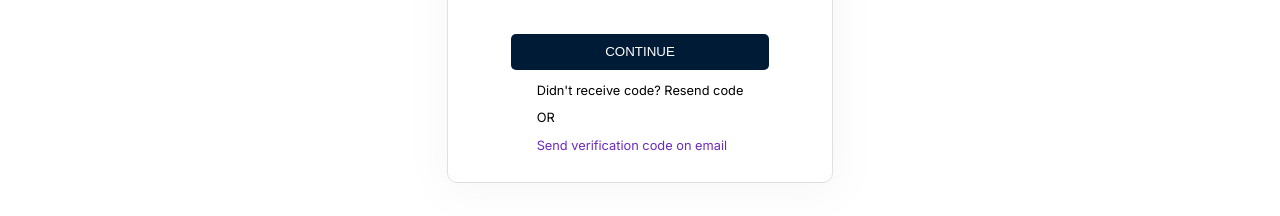
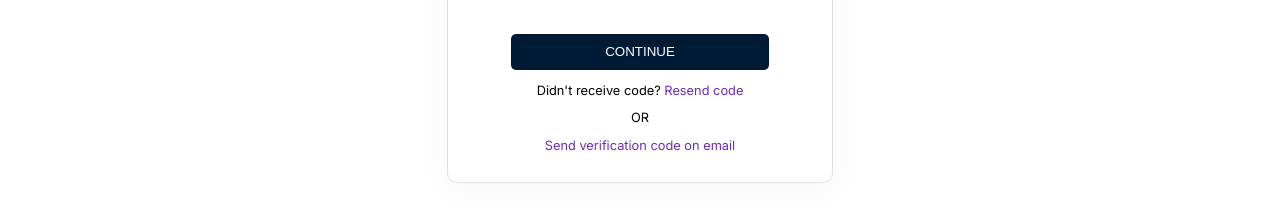
Before and after one commit to deniksb/DiaDrawInterview, a React (Create React App) app in the folder diadraw-fe/diadraw-fe/: page /verify/email in a window 1280 px wide. Shown: the part 454-670 px from the top of the page. Built offline with nearby package versions, Linux system fonts and the light colour scheme; no server answers.

Commit message:
Styling changes

```diff
--- a/diadraw-fe/diadraw-fe/src/components/VerifyForm.js
+++ b/diadraw-fe/diadraw-fe/src/components/VerifyForm.js
@@ -16,7 +16,7 @@ const VerifyForm = ({ onSubmit, image, text, redirectUrl }) => {
 
   return (
     <div className={FormCSS.registerformcontainer}>
-    <p>{text}</p>
+    <p className={FormCSS.titleText}>{text}</p>
     <img src={image} />
     <form onSubmit={handleSubmit} className={FormCSS.registerform}>
       <div className={FormCSS.inputfieldcontainer}>
@@ -32,8 +32,8 @@ const VerifyForm = ({ onSubmit, image, text, redirectUrl }) => {
       </div>
       <button className={FormCSS.formbutton} type="submit">CONTINUE</button>
     </form>
-    <div >
-    <p className={FormCSS.formtext}>Didn't receive code? Resend code</p>
+    <div className={FormCSS.footerText}>
+    <p className={FormCSS.formtext}>Didn't receive code? <a href="#">Resend code</a></p>
     <p className={FormCSS.formtext}>OR</p>
     <p className={FormCSS.formtext}><a href={redirectUrl}>Send verification code on email</a></p>
     </div>
--- a/diadraw-fe/diadraw-fe/src/styles/Form.module.css
+++ b/diadraw-fe/diadraw-fe/src/styles/Form.module.css
@@ -50,3 +50,13 @@
 .formbutton:hover {
     background-color: #27127d;
   }
+
+.footerText{
+    display: inline-block;
+    text-align: center;
+}
+
+.titleText{
+    display: inline-block;
+    word-break: break-word;
+}
```
